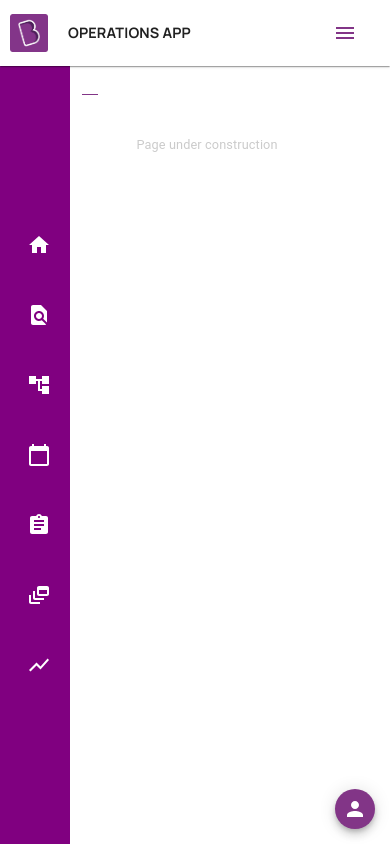
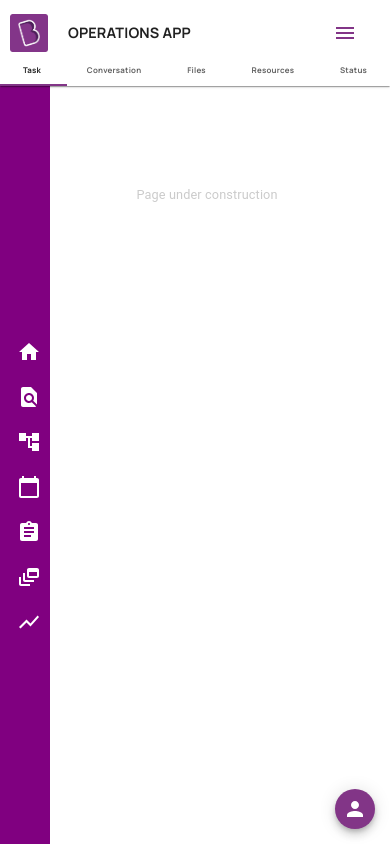
Before and after one commit to rkpawan321/web-portal-app-1-frontend, a React (Create React App) app: page / in a window 390 px wide. Built offline with nearby package versions, Linux system fonts and the light colour scheme.

Commit message:
responsiveness with Tabs

```diff
--- a/src/components/common/header/AppHeader.jsx
+++ b/src/components/common/header/AppHeader.jsx
@@ -5,6 +5,7 @@ import { withStyles } from '@material-ui/core/styles';
 import { useMediaQuery } from '@material-ui/core';
 import RightContainer from './RightContainer';
 import byjusLogo from '../../../assets/logos/byjus-logo.png';
+import SecondHeader from './SecondHeader';
 
 const useStyles = theme => ({
 	customizeToolbar: {
@@ -79,6 +80,7 @@ function AppHeader(props) {
 						<RightContainer matches={matches} />
 					</div>
 				</Toolbar>
+				<SecondHeader />
 			</AppBar>
 		</div>
 	);
--- a/src/components/common/header/LeftNavigation.jsx
+++ b/src/components/common/header/LeftNavigation.jsx
@@ -20,14 +20,14 @@ const useStyles = theme => ({
 		alignItems: 'center',
 		justifyContent: 'center',
 		backgroundColor: 'purple',
-		width: '70px',
+		width: '50px',
 		left: '0px',
 		position: 'fixed',
-		height: 'calc(100% - 64px)',
+		height: '100%',
 	},
 	menuButton: {
 		width: '100%',
-		height: '70px',
+		height: '45px',
 		marginLeft: '8px',
 		borderTopLeftRadius: '6px',
 		borderBottomLeftRadius: '6px',
@@ -39,7 +39,7 @@ const useStyles = theme => ({
 	},
 	menuButtonSelected: {
 		width: '100%',
-		height: '65px',
+		height: '55px',
 		marginLeft: '8px',
 		backgroundColor: 'white',
 		borderTopLeftRadius: '6px',
@@ -54,8 +54,6 @@ const useStyles = theme => ({
 		color: 'white'
 	}
 });
-
-
 
 class LeftNavigationBar extends React.Component {
 
--- /dev/null
+++ b/src/components/common/header/SecondHeader.jsx
@@ -0,0 +1,89 @@
+import React from 'react';
+import _ from 'lodash';
+import { AppBar, Tabs, Tab } from '@material-ui/core';
+import { withStyles } from '@material-ui/core/styles';
+
+const tabHeight = '30px' // default: '48px'
+
+const useStyles = theme => ({
+    secondAppBar: {
+        backgroundColor: '#ffffff',
+        marginTop: '-10px',
+        boxShadow: 'none',
+        color: '#2222222',
+        display: 'flex',
+        justifyContent: 'center',
+    },
+    tabsRoot: {
+        minHeight: tabHeight,
+        height: tabHeight,
+        justifyContent: 'center',
+        alignItems: 'center',
+    },
+    tabRoot: {
+        minHeight: tabHeight,
+        height: tabHeight,
+        color: '#222222',
+        textTransform: 'capitalize',
+        fontFamily: 'Manrope-Bold',
+        fontSize: 'calc(0.25em + 1vmin)',
+        display: 'flex',
+        flexDirection: 'row',
+        flexGrow: 1,
+        minWidth: '5px',
+    },
+    indicator: {
+        backgroundColor: '#823587',
+        minWidth: '5px',
+    }
+});
+
+class SecondHeader extends React.Component {
+
+    state = {
+        value: 0,
+    };
+
+    menuNames = ['Task', 'Conversation', 'Files', 'Resources', 'Status']
+
+    handleChange = (event, value) => {
+        this.setState({ value });
+    };
+
+
+    render() {
+        const { classes } = this.props;
+        const { value } = this.state;
+        return (
+            <div>
+
+                <AppBar position="static" className={classes.secondAppBar}>
+                    <Tabs value={value}
+
+                        // fullWidth={true}
+                        TabIndicatorProps={{
+                            style: {
+                                // width: "40px",
+                            }
+                        }}
+                        onChange={this.handleChange}
+                        classes={{
+                            root: classes.tabsRoot,
+                            indicator: classes.indicator,
+                        }}
+                    >
+                        {_.map(this.menuNames, (menuName) => {
+                            return <Tab label={menuName} key={menuName} classes={{
+                                root: classes.tabRoot
+                            }}
+
+                            />
+                        })}
+                    </Tabs>
+                </AppBar>
+            </div>
+        );
+    }
+}
+
+export default withStyles(useStyles, { withTheme: true })(SecondHeader);
--- /dev/null
+++ b/src/components/common/menuHeader/LeftHeader.js
@@ -0,0 +1,83 @@
+import React from 'react';
+import _ from 'lodash';
+import { AppBar, Tabs, Tab } from '@material-ui/core';
+import { withStyles } from '@material-ui/core/styles';
+
+const tabHeight = '30px' // default: '48px'
+
+const useStyles = theme => ({
+    leftHeader: {
+        backgroundColor: '#ffffff',
+        marginTop: '-10px',
+        boxShadow: 'none',
+        color: '#2222222',
+        display: 'flex',
+        justifyContent: 'center',
+    },
+    tabsRoot: {
+        minHeight: tabHeight,
+        height: tabHeight,
+        justifyContent: 'center',
+        alignItems: 'center',
+    },
+    tabRoot: {
+        minHeight: tabHeight,
+        height: tabHeight,
+        color: '#222222',
+        textTransform: 'capitalize',
+        fontFamily: 'Manrope-Bold',
+        fontSize: 'calc(0.2em + 0.9vmin)',
+        display: 'flex',
+        flexDirection: 'row',
+        flexGrow: 1,
+        minWidth: '2px', // a number of your choice
+        // width: 5, // a number of your choice
+    },
+    indicator: {
+        backgroundColor: '#823587',
+        minWidth: '2px', // a number of your choice
+    }
+});
+
+// state = { selectedMenu: (_.split(this.props.location.pathname, '/'))[1] };
+class LeftHeader extends React.Component {
+
+    state = {
+        value: 0,
+    };
+
+    menuNames = ['List', 'Gantt', 'Board', 'Calender', 'Pivot', 'Process'];
+
+    handleChange = (event, value) => {
+        this.setState({ value });
+    };
+
+
+    render() {
+        const { classes } = this.props;
+        const { value } = this.state;
+        return (
+            <div>
+                <AppBar position="static" className={classes.leftHeader}>
+                    <Tabs value={value}
+                        onChange={this.handleChange}
+                        classes={{
+                            root: classes.tabsRoot,
+                            indicator: classes.indicator,
+                        }}
+                    >
+                        {_.map(this.menuNames, (menuName) => {
+                            return <Tab label={menuName} key={menuName} classes={{
+                                root: classes.tabRoot
+                            }}
+
+                            />
+                        })}
+                    </Tabs>
+                </AppBar>
+            </div>
+        );
+    }
+}
+
+export default withStyles(useStyles, { withTheme: true })(LeftHeader);
--- a/src/components/common/menuHeader/MenuBarOptions.jsx
+++ b/src/components/common/menuHeader/MenuBarOptions.jsx
@@ -32,18 +32,32 @@ const ITEM_HEIGHT = 48;
 
 const useStyles = theme => ({
 
-
+    optionContainer: {
+        display: 'flex',
+        flexDirection: 'row',
+        alignItems: 'center',
+        justifyContent: 'space-between',
+    },
     menuButton: {
         display: 'flex',
         flexDirection: 'row',
         alignItems: 'center',
     },
+    menuButtonLessThan500: {
+        marginTop: '-15px',
+        marginBottom: '-30px',
+        display: 'flex',
+        flexDirection: 'row',
+    },
     menuIcon: {
         width: '38px',
         height: '38px',
     },
+    menuButtonPlaceholderLessThan500: {
+        fontSize: '60%', marginRight: '20px', marginLeft: '-4px',
+    },
     menuButtonPlaceholder: {
-        fontSize: '60%', marginRight: '20px', marginLeft: '-4px',
+        fontSize: '60%', marginRight: '20px', marginLeft: '-4px', marginTop: '17px',
     }
 });
 
@@ -136,9 +150,10 @@ class MenuBarOptions extends React.Component {
     renderDesktopAndMobileView = () => {
         const { anchorElSort, anchorElFilter } = this.state;
         let open, currentAnchor;
-        const { classes } = this.props;
+        const { classes, matches500, matchesLessOrEqualTo500 } = this.props;
+        console.log('matchesLessOrEqualTo500', matchesLessOrEqualTo500)
         return (
-            <>
+            <div className={classes.optionContainer}>
 
                 {_.map(['sort', 'filter'], (item) => {
                     let currentList;
@@ -153,7 +168,7 @@ class MenuBarOptions extends React.Component {
                             currentList = sortOptions; open = Boolean(anchorElSort); currentAnchor = anchorElSort;
                     }
                     return (
-                        <div className={classes.menuButton} key={item}>
+                        <div className={matches500 ? classes.menuButton : classes.menuButtonLessThan500} key={item}>
                             <IconButton onClick={(event) => this.handleChange(item, event)}>
                                 {this.renderIconsByState(item)}
 
@@ -177,16 +192,16 @@ class MenuBarOptions extends React.Component {
                                 ))}
                             </Menu>
 
-                            {this.props.matches ?
+                            {this.props.matches || this.props.matchesLessOrEqualTo500 ?
                                 <div style={{ textAlign: 'left', width: '70px' }}>
-                                    <Typography className={classes.menuButtonPlaceholder}>
+                                    <Typography className={this.props.matchesLessOrEqualTo500 ? classes.menuButtonPlaceholder : classes.menuButtonPlaceholderLessThan500}>
                                         {_.startCase(this.state[item])}
                                     </Typography>
                                 </div> : <> </>}
                         </div>
                     )
                 })}
-            </>
+            </div>
         )
     }
     render() {
--- a/src/components/common/menuHeader/MenuHeader.jsx
+++ b/src/components/common/menuHeader/MenuHeader.jsx
@@ -1,25 +1,42 @@
 import React from 'react';
-import _ from 'lodash';
 import { withStyles } from '@material-ui/core/styles';
 
 import { useMediaQuery } from '@material-ui/core';
 import MenuBarOptions from './MenuBarOptions';
+import LeftHeader from './LeftHeader';
 
 const useStyles = theme => ({
 	menuBarContainer: {
-		width: 'calc(100% - 70px)',
+		width: 'calc(100% - 50px)',
 		minHeight: '36px',
 		display: 'flex',
 		flexDirection: 'row',
 		alignItems: 'center',
 		justifyContent: 'space-between',
 		backgroundColor: 'white',
-		left: '70px',
+		left: '50px',
 		position: 'fixed',
 		marginRight: '40px',
 		paddingTop: '10px',
 		paddingBottom: '10px',
 		zIndex: 1,
+		marginTop: '15px',
+	},
+	menuBarContainerWide: {
+		width: '100%',
+		minHeight: '72px',
+		display: 'flex',
+		flexDirection: 'column',
+		alignItems: 'left',
+		// justifyContent: 'right',
+		backgroundColor: 'white',
+		left: '0',
+		position: 'fixed',
+		// marginRight: '40px',
+		paddingTop: '10px',
+		paddingBottom: '10px',
+		zIndex: 1,
+		marginTop: '15px',
 	},
 	menuList: {
 		padding: '12px',
@@ -36,7 +53,7 @@ const useStyles = theme => ({
 		flexDirection: 'row',
 		alignItems: 'center',
 		marginRight: '10px',
-		justifyContent: 'space-between',
+		justifyContent: 'right',
 	},
 
 });
@@ -48,23 +65,20 @@ function MenuHeader(props) {
 
 	const { classes, showRightOptions } = props;
 	const matches = useMediaQuery('(min-width:670px)');
+	const matches500 = useMediaQuery('(min-width:500px)');
+	const matchesLessOrEqualTo500 = useMediaQuery('(max-width : 499px)');
+
 	return (
 		<div>
-			<div className={classes.menuBarContainer}>
-
-
+			<div className={matches500 ? classes.menuBarContainer : classes.menuBarContainerWide}>
 				<div className={classes.menuList}>
-
-
-					<div className={classes.currentMenuName} style={{ borderBottom: '1.5px solid #823587', color: '#000000'}}>
-						{_.startCase(props.location.pathname, '/')}
+					<div className={classes.currentMenuName}>
+						<LeftHeader currentMenuName={props.location.pathname} matches500={matches500} />
 					</div>
-
-
 				</div>
 				{showRightOptions ?
 					<div className={classes.viewOptionSelector}>
-						<MenuBarOptions matches={matches} />
+						<MenuBarOptions matches={matches}  matches500={matches500} matchesLessOrEqualTo500={matchesLessOrEqualTo500}/>
 					</div>
 					:
 					<> </>
--- a/src/components/project/CardList.jsx
+++ b/src/components/project/CardList.jsx
@@ -10,14 +10,21 @@ import CardRecord from './cardRecord';
 
 const useStyles = theme => ({
     singleCardMobile: {
-        marginTop: '50px',
+        marginTop: '65px',
+        fontFamily: 'Manrope-Bold',
+        backgroundColor: '#F7F7FA',
+        height: '100%',
+        width: '97%',
+    },
+    singleCardMobileLessThan500: {
+        marginTop: '105px',
         fontFamily: 'Manrope-Bold',
         backgroundColor: '#F7F7FA',
         height: '100%',
         width: '97%',
     },
     singleCardDesktop: {
-        marginTop: '50px ',
+        marginTop: '65px ',
         fontFamily: 'Manrope-Bold',
         backgroundColor: '#F7F7FA',
         height: '100%',
@@ -52,9 +59,10 @@ const useStyles = theme => ({
 function CardList(props) {
     const { classes } = props;
     const matches = useMediaQuery('(min-width:720px)');
+    const matches500 = useMediaQuery('(min-width:500px)');
     const renderSingleCard = (project, projectName) => {
         return (
-            <Card className={matches ? classes.singleCardDesktop : classes.singleCardMobile}>
+            <Card className={matches ? classes.singleCardDesktop : matches500 ? classes.singleCardMobile : classes.singleCardMobileLessThan500}>
                 <CardContent >
                     <div className={classes.cardHeader}>
                         <div className={classes.mainCardHeading}>{_.startCase(projectName)}</div>
--- a/src/components/project/style.js
+++ b/src/components/project/style.js
@@ -4,11 +4,9 @@ const useStyles = () => ({
     height: '(100vh - 70px)',
     backgroundColor: 'white',
     overflowY: 'hidden',
-    marginLeft: '70px',
+    marginLeft: '50px',
     padding: '20px',
   },
-
-
   title1Container: {
     background: 'white',
     paddingTop: '16px',
--- a/src/components/underConstruction/UnderConstruction.jsx
+++ b/src/components/underConstruction/UnderConstruction.jsx
@@ -1,7 +1,6 @@
 import React from 'react';
 import { Fab } from '@material-ui/core';
 import AppHeader from '../common/header/AppHeader';
-import MenuHeader from '../common/menuHeader/MenuHeader';
 import LeftNavigation from '../common/header/LeftNavigation';
 import { connect } from 'react-redux';
 import { Box, Typography } from '@material-ui/core';
@@ -18,11 +17,10 @@ class UnderConstruction extends React.Component {
 			<>
 
 				<AppHeader />
-				<MenuHeader location={this.props.location} />
 				<LeftNavigation history={this.props.history} location={this.props.location}/>
 				<Box className={classes.landingPageContainer}>
 					<WarningIcon color="primary"/>
-					<Typography style={{ color: '#cbcbcb', 	fontSize: 'calc(0.6em + 0.8vmin)', margin: '70px'}}>Page under construction</Typography>
+					<Typography style={{ color: '#cbcbcb', 	fontSize: 'calc(0.6em + 0.8vmin)', margin: '70px', marginTop: '120px'}}>Page under construction</Typography>
 				</Box>
 				<Fab color="primary" size="small" aria-label="person" style={{position: 'fixed', bottom: '15px', right: '15px'}}>
 						<PersonIcon style={{color: 'white'}}/>
```
